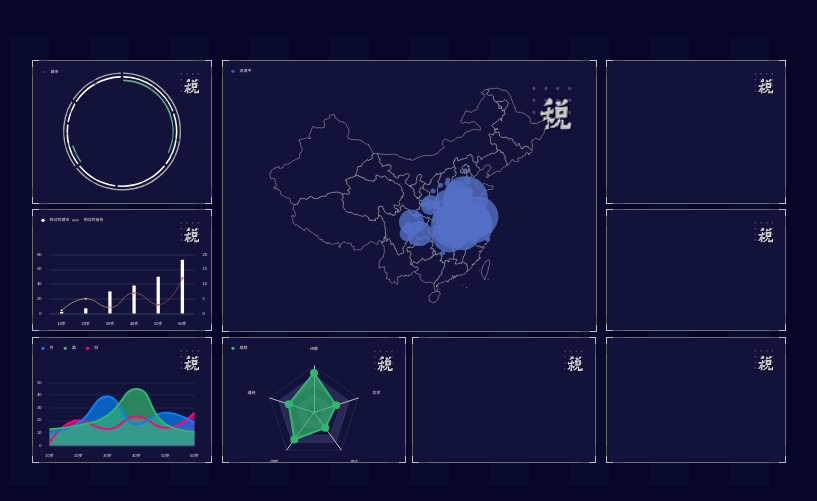
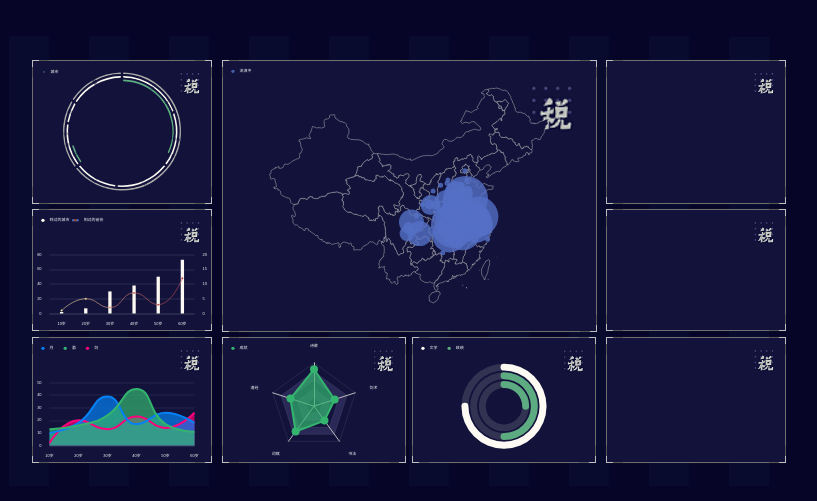
Before and after one commit to RiverCui/wanderingmap-of-libai, a React (Vite) app: page /#/ in a window 1280 px wide. Shown: the part 139-640 px from the top of the page, without its empty margins (231-1048 px from the left). Built offline with nearby package versions, Linux system fonts and the light colour scheme.

Commit message:
完成 chart6，调整几个饼状图大小、位置

```diff
--- a/src/components/chart-1.tsx
+++ b/src/components/chart-1.tsx
@@ -69,6 +69,8 @@ export const Chart1 = () => {
           fontSize: px(12)
         }
       },
+      center: ['50%', '55%'],
+      radius: '70%',
       series: {
         name: '城市',
         type: 'sunburst',
@@ -93,7 +95,7 @@ export const Chart1 = () => {
             }
           },{
             itemStyle: {
-              color: '#fff'
+              color: '#fcfaf2'
             },
             label: {
               color: '#12123b'
--- a/src/components/chart-5.tsx
+++ b/src/components/chart-5.tsx
@@ -33,7 +33,8 @@ export const Chart5 = () => {
           { name: '书法', max: 100},
           { name: '剑术', max: 100},
         ],
-        center: ['50%', '60%'],
+        center: ['50%', '55%'],
+        radius: '70%',
         splitLine: {
           lineStyle: {
             color: '#91989f',
--- a/src/components/chart-6.tsx
+++ b/src/components/chart-6.tsx
@@ -1,11 +1,95 @@
 import React, {useEffect, useRef} from 'react';
 import subTitle from '../images/box1.png';
 import * as echarts from 'echarts';
+import {createEchartsOptions} from '../shared/create-echarts-options';
+import {baseEchartsOptions} from '../shared/base-echarts-options';
+import {px} from '../shared/px';
 
 export const Chart6 = () => {
   const divRef = useRef(null);
   useEffect(() => {
     var myChart = echarts.init(divRef.current);
+    myChart.setOption(createEchartsOptions({
+      ...baseEchartsOptions,
+      xAxis: {show: false},
+      yAxis: {show: false},
+      legend: {
+        data: ['文学', '政绩'],
+        icon: 'circle',
+        itemHeight: px(10),
+        itemWidth: px(10),
+        top: px(10),
+        left: px(10),
+        textStyle: {
+          color: '#fff',
+          fontSize: px(12)
+        }
+      },
+      angleAxis: {
+        max: 4,
+          axisLine: {show: false},
+          axisTick: false,
+          axisLabel: false,
+          splitLine: {
+            show: false
+          },
+      },
+      radiusAxis: {
+        type: 'category',
+        data: ['周一', '周二', '周三'],
+        z: 10,
+          axisLine: {show: false},
+          axisLabel: false,
+          axisTick: false,
+          min: -2
+      },
+      polar: {
+        center: ['50%', '55%'],
+        radius: '70%',
+
+      },
+      series: [{
+        type: 'bar',
+        data: [0, 0, 3],
+        coordinateSystem: 'polar',
+        name: '文学',
+        roundCap: true,
+        stack: 'a',
+        itemStyle: {
+          color: '#fcfaf2',
+        },
+        emphasis: {
+          focus: 'series'
+        }
+      }, {
+        type: 'bar',
+        data: [1, 0, 0],
+        coordinateSystem: 'polar',
+        name: '政绩',
+        roundCap: true,
+        stack: 'a',
+        itemStyle: {
+          color: '#5dac81',
+        },
+        emphasis: {
+          focus: 'series'
+        }
+      }, {
+        type: 'bar',
+        data: [0, 2, 0],
+        coordinateSystem: 'polar',
+        name: '政绩',
+        roundCap: true,
+        stack: 'a',
+        itemStyle: {
+              color: '#5dac81',
+        },
+        showBackground: true,
+        emphasis: {
+          focus: 'series'
+        }
+      }],
+    }))
   }, []);
   return(
     <div className="bordered 木">
```
